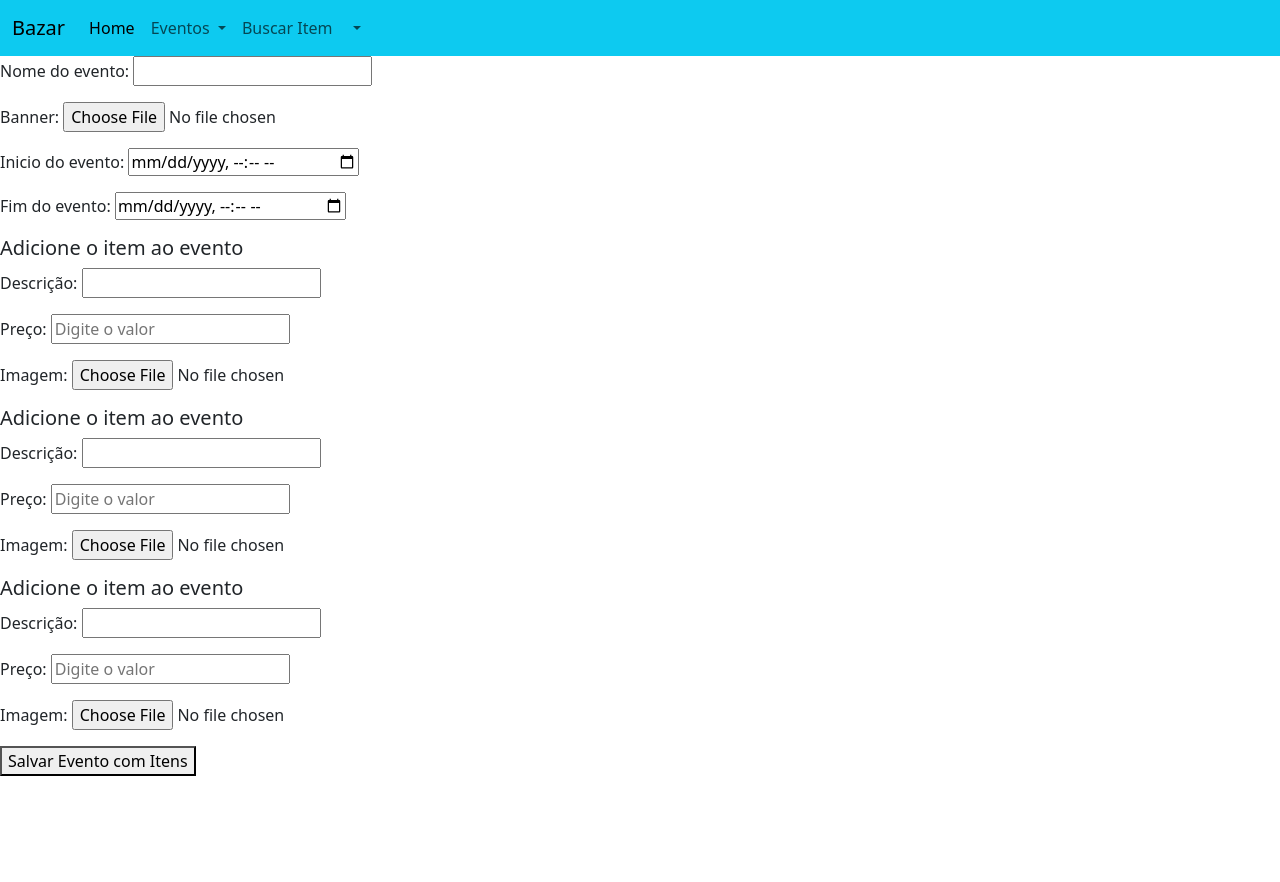
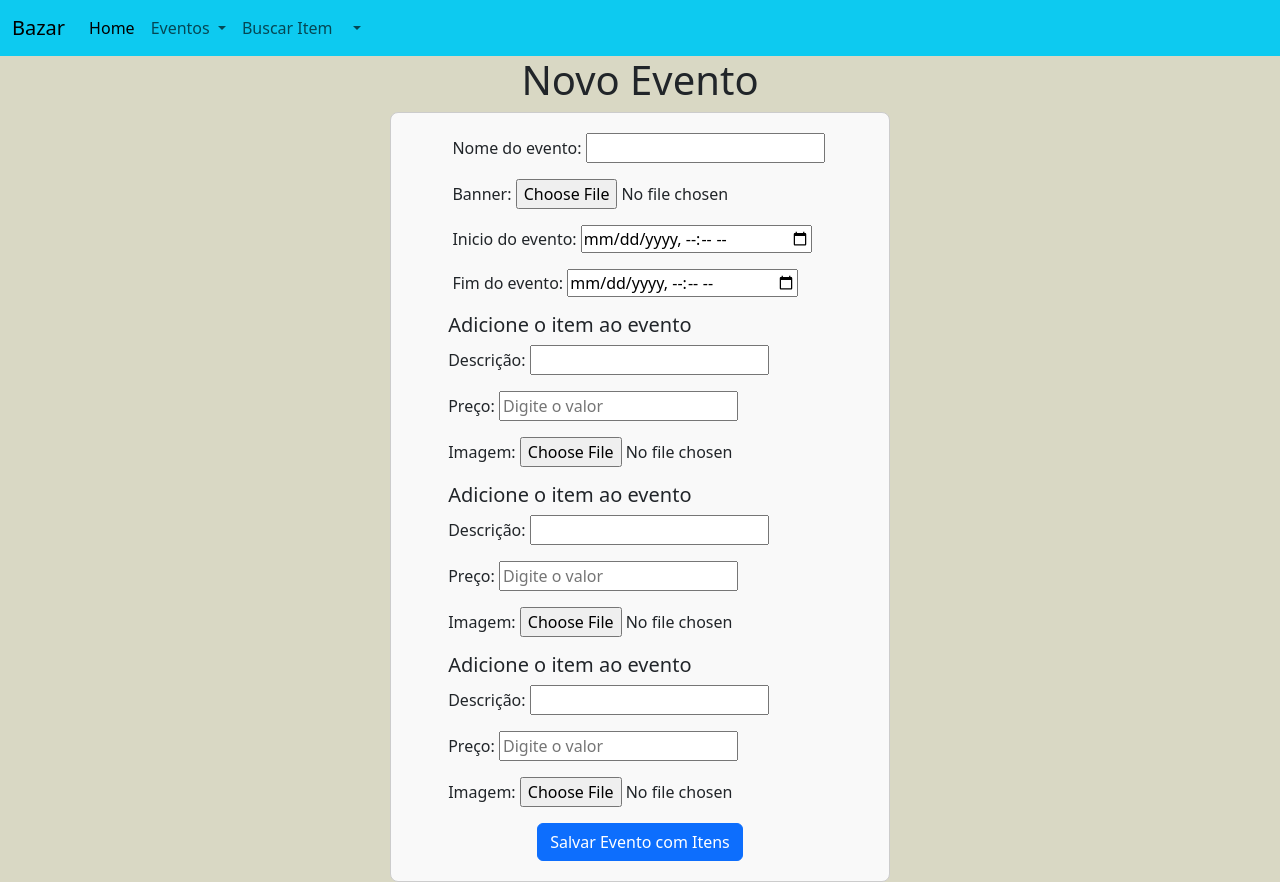
Before and after one commit to Felipe-CF/pythonanywhere---dsweb, a Django app: page /bazar/evento/ in a window 1280 px wide. Before the commit the page ends 776 px from the top, so only its background shows below. Run offline with Django 4.2, Linux system fonts and the light colour scheme; the visitor is signed in with stand-in values (Sample User, id 1).

Commit message:
Finalizado o Bazar

```diff
--- a/mysite/bazar/templates/evento.html
+++ b/mysite/bazar/templates/evento.html
@@ -11,6 +11,7 @@
     <script src="https://cdn.jsdelivr.net/npm/bootstrap@5.3.3/dist/js/bootstrap.bundle.min.js" integrity="sha384-YvpcrYf0tY3lHB60NNkmXc5s9fDVZLESaAA55NDzOxhy9GkcIdslK1eN7N6jIeHz" crossorigin="anonymous">
     </script>
 
+    <link href="{% static 'bazar/css/estilo.css' %}" rel="stylesheet" type="text/css">
 
     <title>Evento</title>
 
@@ -81,9 +82,11 @@
       </nav>
 
 
-    <form method="post" action="" enctype="multipart/form-data">
+    <h1 style="text-align:center;">Novo Evento</h1>
+
+    <form class="form" method="post" action="" enctype="multipart/form-data">
         {% csrf_token %}
-    <div class="borda1">
+    <div>
         <!-- Formulário do Evento -->
         {{ evento_form.as_p }}
     </div>
@@ -98,7 +101,7 @@
             </div>
         {% endfor %}
 
-        <button type="submit">Salvar Evento com Itens</button>
+        <button class="btn btn-primary" type="submit">Salvar Evento com Itens</button>
     </form>
 
 </body>
--- a/mysite/bazar/templates/itens.html
+++ b/mysite/bazar/templates/itens.html
@@ -11,6 +11,7 @@
     <script src="https://cdn.jsdelivr.net/npm/bootstrap@5.3.3/dist/js/bootstrap.bundle.min.js" integrity="sha384-YvpcrYf0tY3lHB60NNkmXc5s9fDVZLESaAA55NDzOxhy9GkcIdslK1eN7N6jIeHz" crossorigin="anonymous">
     </script>
 
+    <link href="{% static 'bazar/css/estilo.css' %}" rel="stylesheet" type="text/css">
 
     <title>Itens</title>
 
@@ -19,7 +20,7 @@
 <body>
   <nav class="navbar navbar-expand-lg bg-info">
     <div class="container-fluid">
-      <a class="navbar-brand" href="{% url 'bazar:bazar_index' %}">Bazar</a>
+      <a class="navbar-brand" href="{% url 'bazar:bazar_index' %}">Bazar do BIG FELIPE</a>
 
       <button class="navbar-toggler" type="button" data-bs-toggle="collapse" data-bs-target="#navbarNavDropdown" aria-controls="navbarNavDropdown" aria-expanded="false" aria-label="Toggle navigation">
         <span class="navbar-toggler-icon"></span>
--- a/mysite/bazar/views.py
+++ b/mysite/bazar/views.py
@@ -333,19 +333,22 @@ class ItensView(View):
 
 class ReservarView(View):
 
-    @method_decorator(login_required)
     def get(self, request, *args, **kwargs):
 
-        item_id = kwargs.get('id')
 
-        item = Item.objects.get(id=item_id)
+        if request.user.is_authenticated:
+            item_id = kwargs.get('id')
 
-        if not item.reservado:
+            item = Item.objects.get(id=item_id)
 
-            item.reservado = True
+            if not item.reservado:
 
-            item.save()
+                item.reservado = True
 
-        referer_url = request.META.get('HTTP_REFERER', reverse('bazar:bazar_index'))
+                item.save()
 
-        return HttpResponseRedirect(referer_url)
+            referer_url = request.META.get('HTTP_REFERER', reverse('bazar:bazar_index'))
+
+            return HttpResponseRedirect(referer_url)
+        else:
+            return HttpResponseRedirect(reverse('bazar:login'))
--- a/mysite/static/bazar/css/estilo.css
+++ b/mysite/static/bazar/css/estilo.css
@@ -7,3 +7,30 @@
     border: 1px solid #f00;
     padding: 1px;
 }
+
+
+#banner{
+    margin-bottom:20px;
+    margin-top:20px;
+    width:25%;
+    height:25%;
+}
+
+
+body {
+    background-color:rgb(217, 216, 196);
+}
+
+.form {
+    display: flex;
+    flex-direction: column;
+    justify-content: center;
+    align-items: center;
+    margin: auto;
+    max-width: 500px; /* Define uma largura máxima para o formulário */
+    width: 100%; /* Garante que o formulário use a largura máxima possível até o limite definido */
+    padding: 20px;
+    border: 1px solid #ccc;
+    border-radius: 8px;
+    background-color: #f9f9f9;
+}
```
Also changed, not shown: mysite/bazar/templates/bazar_index.html (+6 -4 lines), mysite/bazar/templates/cadastro.html (+7 -3 lines), mysite/bazar/templates/login.html (+8 -2 lines), mysite/bazar/templates/ver_evento.html (+6 -2 lines), mysite/mysite/settings.py (+6 -6 lines), mysite/static/bazar/img/logo.png (added), mysite/static/bazar/img/logo.webp (deleted).
